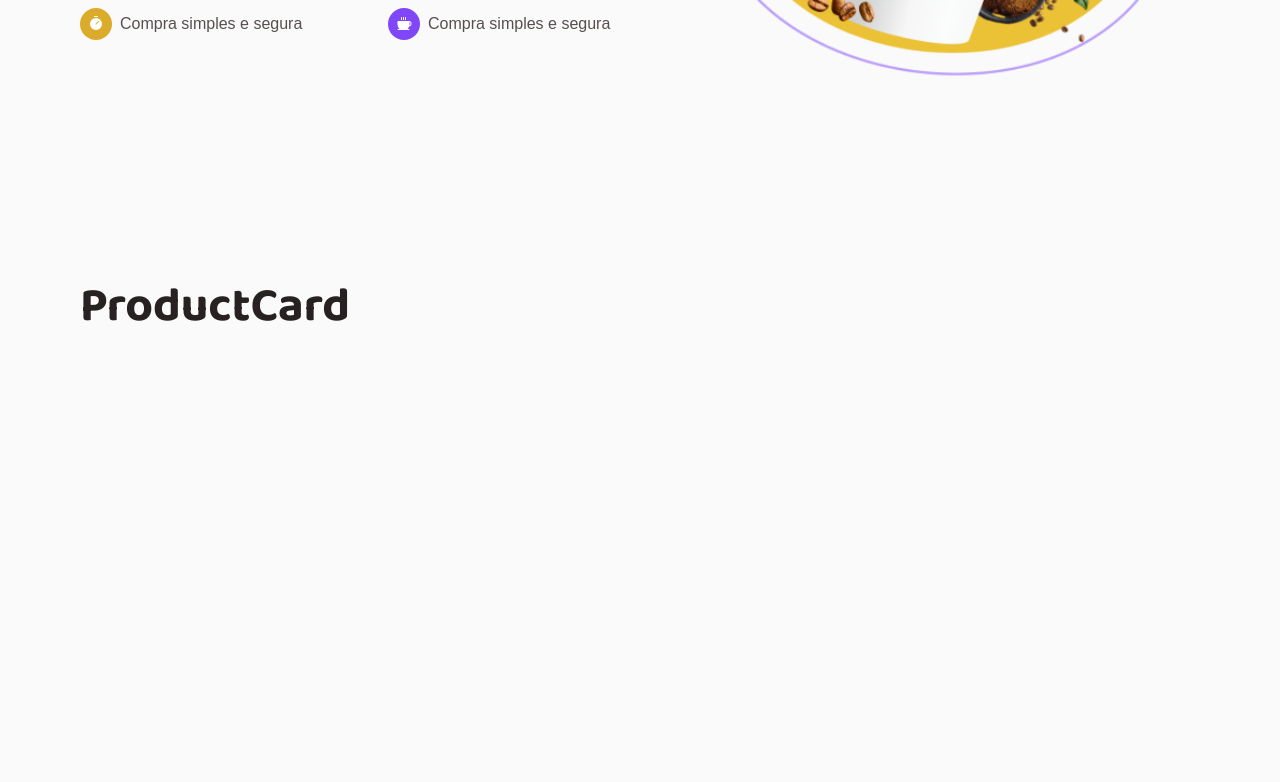
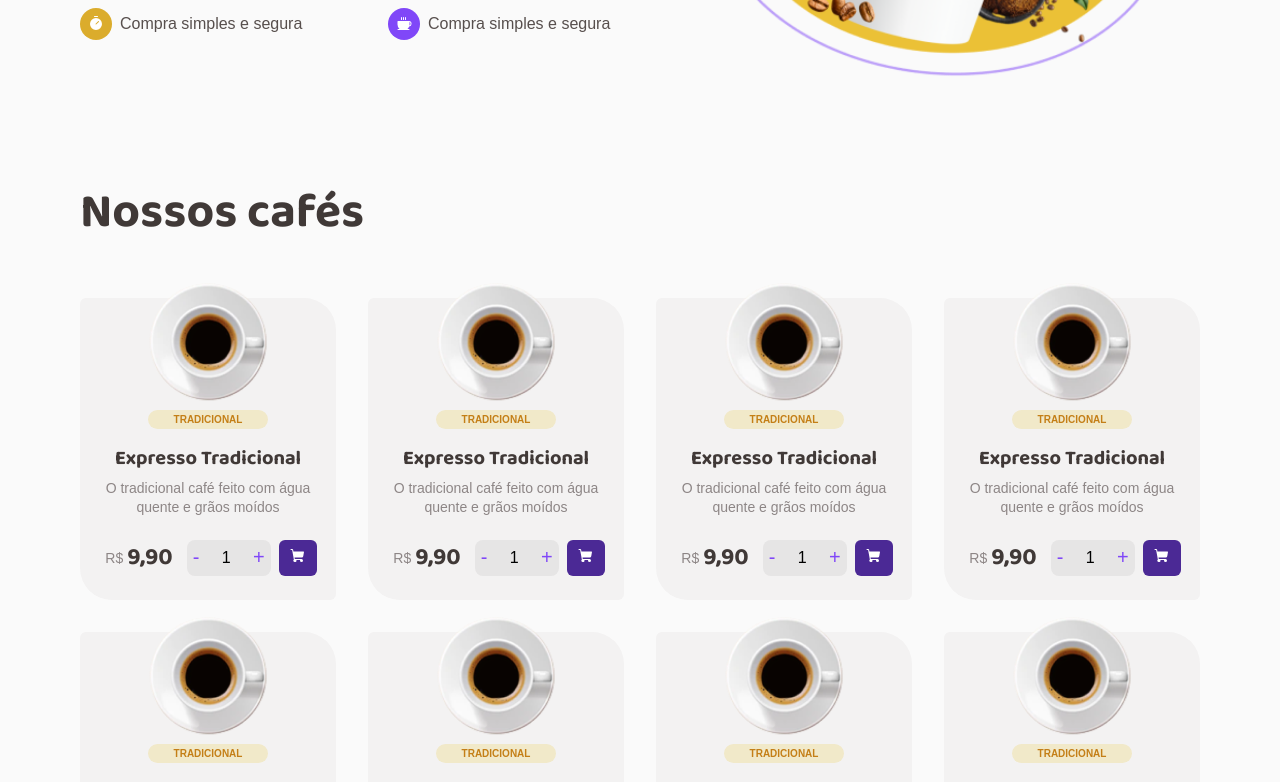
Before and after one commit to dandevweb/coffee-delivery-react, a React (Vite) app: page / in a window 1280 px wide. Shown: the part 501-1283 px from the top of the page. Before the commit the page ends 933 px from the top, so only its background shows below. Built offline with nearby package versions, Linux system fonts and the light colour scheme.

Commit message:
feat: home page

```diff
--- /dev/null
+++ b/src/components/Coffees/index.tsx
@@ -0,0 +1,28 @@
+import { ProductCard } from '../ProductCard'
+import { OurCoffeeSection, SectionTitle } from './styles'
+
+export function Coffees() {
+  return (
+    <>
+      <SectionTitle>
+        <h2>Nossos cafés</h2>
+      </SectionTitle>
+      <OurCoffeeSection>
+        <ProductCard />
+        <ProductCard />
+        <ProductCard />
+        <ProductCard />
+        <ProductCard />
+        <ProductCard />
+        <ProductCard />
+        <ProductCard />
+        <ProductCard />
+        <ProductCard />
+        <ProductCard />
+        <ProductCard />
+        <ProductCard />
+        <ProductCard />
+      </OurCoffeeSection>
+    </>
+  )
+}
--- /dev/null
+++ b/src/components/Coffees/styles.ts
@@ -0,0 +1,13 @@
+import styled from 'styled-components'
+
+export const SectionTitle = styled.h2`
+  font-size: 2rem;
+  line-height: 130%;
+`
+
+export const OurCoffeeSection = styled.section`
+  display: grid;
+  grid-template-columns: 1fr 1fr 1fr 1fr;
+  gap: 2rem;
+  padding: 3.375rem 0 8rem;
+`
--- a/src/components/ProductCard/index.tsx
+++ b/src/components/ProductCard/index.tsx
@@ -1,7 +1,37 @@
+import { ShoppingCart } from 'phosphor-react'
+import expressCoffee from '../../assets/products/express-coffee.png'
+import {
+  ContainerProductCard,
+  FooterProductCard,
+  MainProductCard,
+} from './styles'
+
 export function ProductCard() {
   return (
-    <div>
-      <h1>ProductCard</h1>
-    </div>
+    <ContainerProductCard>
+      <header>
+        <div>
+          <img src={expressCoffee} alt="Café expresso tradicional" />
+          <p>Tradicional</p>
+        </div>
+      </header>
+      <MainProductCard>
+        <h3>Expresso Tradicional</h3>
+        <p>O tradicional café feito com água quente e grãos moídos</p>
+      </MainProductCard>
+      <FooterProductCard>
+        <span>
+          R$ <h3> 9,90</h3>
+        </span>
+        <div>
+          <span></span>
+          <input type="number" value={1} />
+          <span></span>
+        </div>
+        <button>
+          <ShoppingCart width={22} weight="fill" />
+        </button>
+      </FooterProductCard>
+    </ContainerProductCard>
   )
 }
--- /dev/null
+++ b/src/components/ProductCard/styles.ts
@@ -0,0 +1,125 @@
+import styled from 'styled-components'
+
+export const ContainerProductCard = styled.div`
+  display: flex;
+  flex-direction: column;
+  align-items: center;
+  justify-content: center;
+  gap: 1rem;
+  padding: 1rem;
+  border-radius: 6px 32px;
+  background-color: ${(props) => props.theme['gray-200']};
+  width: 100%;
+  max-width: 16rem;
+
+  header {
+    display: flex;
+    justify-content: center;
+    margin-top: -2rem;
+
+    img {
+      border-radius: 50%;
+    }
+
+    p {
+      margin-top: 0.25rem;
+      background-color: ${(props) => props.theme['yellow-100']};
+      padding: 0.25rem;
+      border-radius: 100px;
+      font-size: 0.625rem;
+      font-weight: 700;
+      text-transform: uppercase;
+      text-align: center;
+      color: ${(props) => props.theme['yellow-900']};
+    }
+  }
+`
+
+export const MainProductCard = styled.main`
+  display: flex;
+  flex-direction: column;
+  align-items: center;
+  justify-content: center;
+  gap: 0.5rem;
+
+  h3 {
+    font-weight: 700;
+    font-size: 1.25rem;
+  }
+
+  p {
+    font-size: 0.875rem;
+    text-align: center;
+    color: ${(props) => props.theme['gray-600']};
+    line-height: 1.3;
+  }
+`
+
+export const FooterProductCard = styled.footer`
+  padding: 0.5rem 0;
+  display: flex;
+  justify-content: space-between;
+  gap: 0.5rem;
+
+  span {
+    font-size: 14px;
+    color: ${(props) => props.theme['gray-600']};
+    display: inline-flex;
+    align-items: center;
+    padding: 0 6px;
+    gap: 0.25rem;
+
+    h3 {
+      font-size: 1.5rem;
+      font-weight: 700;
+    }
+  }
+
+  div {
+    display: flex;
+    align-items: center;
+    background-color: ${(props) => props.theme['gray-400']};
+    border-radius: 8px;
+    gap: 0.8rem;
+
+    span:first-child::before,
+    span:last-child::after {
+      content: attr(data-content);
+      background-color: transparent;
+      display: flex;
+      align-items: center;
+      justify-content: center;
+      color: ${(props) => props.theme['purple-500']};
+      cursor: pointer;
+      font-size: 1.25rem;
+    }
+
+    span:first-child::before {
+      content: '-';
+    }
+
+    span:last-child::after {
+      content: '+';
+    }
+
+    input {
+      border: 0;
+      border: none;
+      max-width: 1rem;
+      background-color: transparent;
+      text-align: center;
+      line-height: normal;
+    }
+  }
+
+  button {
+    background-color: ${(props) => props.theme['purple-900']};
+    color: ${(props) => props.theme.white};
+    padding: 0.5rem;
+    border-radius: 6px;
+    font-weight: 700;
+    transition: filter 0.2s;
+    border: none;
+    cursor: pointer;
+  }
+`
--- a/src/pages/Home/index.tsx
+++ b/src/pages/Home/index.tsx
@@ -1,12 +1,7 @@
-import {
-  HomeContainer,
-  IconContainer,
-  IntroSection,
-  ProductsSection,
-} from './styles'
+import { HomeContainer, IconContainer, IntroSection } from './styles'
 import introImg from '../../assets/intro-img.png'
 import { Coffee, Package, ShoppingCart, Timer } from 'phosphor-react'
-import { ProductCard } from '../../components/ProductCard'
+import { Coffees } from '../../components/Coffees'
 
 export function Home() {
   return (
@@ -47,9 +42,10 @@ export function Home() {
         </div>
         <img src={introImg} alt="" />
       </IntroSection>
-      <ProductsSection>
-        <ProductCard />
-      </ProductsSection>
+
+      <section>
+        <Coffees />
+      </section>
     </HomeContainer>
   )
 }
--- a/src/pages/Home/styles.ts
+++ b/src/pages/Home/styles.ts
@@ -67,11 +67,3 @@ export const IconContainer = styled.span<IconContainerProps>`
   background-color: ${(props) => props.theme[ICON_BG_COLOR[props.bgColor]]};
   border-radius: 50%;
 `
-
-export const ProductsSection = styled.section`
-  padding: 5.875rem 0;
-  display: grid;
-  grid-template-columns: 1fr 1fr;
-  gap: 2rem;
-  align-items: flex-start;
-`
--- a/src/styles/global.ts
+++ b/src/styles/global.ts
@@ -14,7 +14,7 @@ export const GlobalStyle = createGlobalStyle`
     }
 
     h1, h2, h3, h4, h5, h6 {
-        font-family: 'Baloo 2', cursive;
+        font-family: 'Baloo 2', cursive !important;
         line-height: 130%;
         color: ${(props) => props.theme['gray-800']};
     }
@@ -38,4 +38,12 @@ export const GlobalStyle = createGlobalStyle`
     button {
         border-radius: 6px;
     }
+
+    input[type="number"]::-webkit-inner-spin-button,
+    input[type="number"]::-webkit-outer-spin-button {
+        -webkit-appearance: none;
+        appearance: none;
+        margin: 0;
+    }
+
 `
```
Also changed, not shown: src/assets/products/express-coffee.png (added), 1 other file (tests, documents, lock files or other folders).
